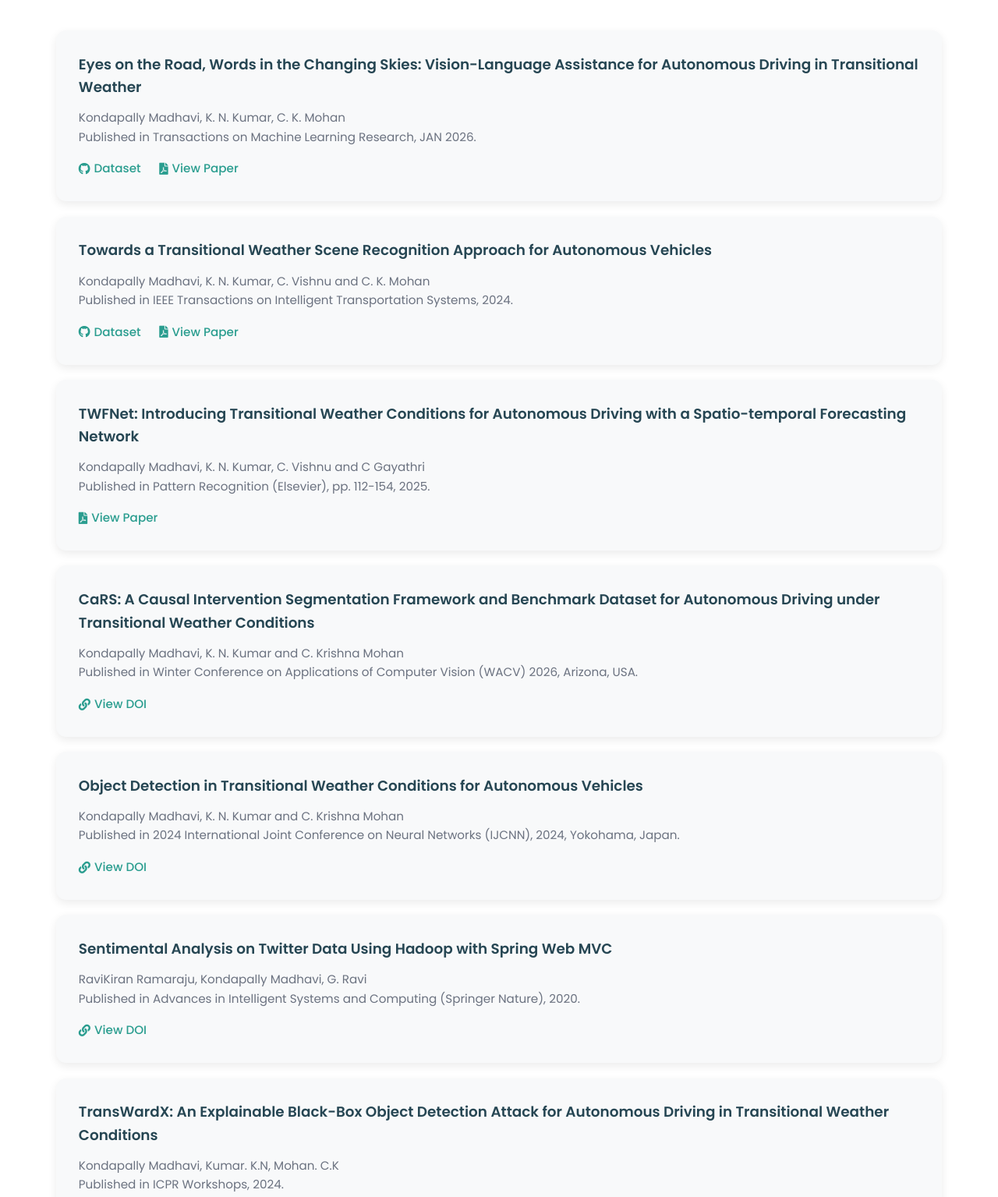
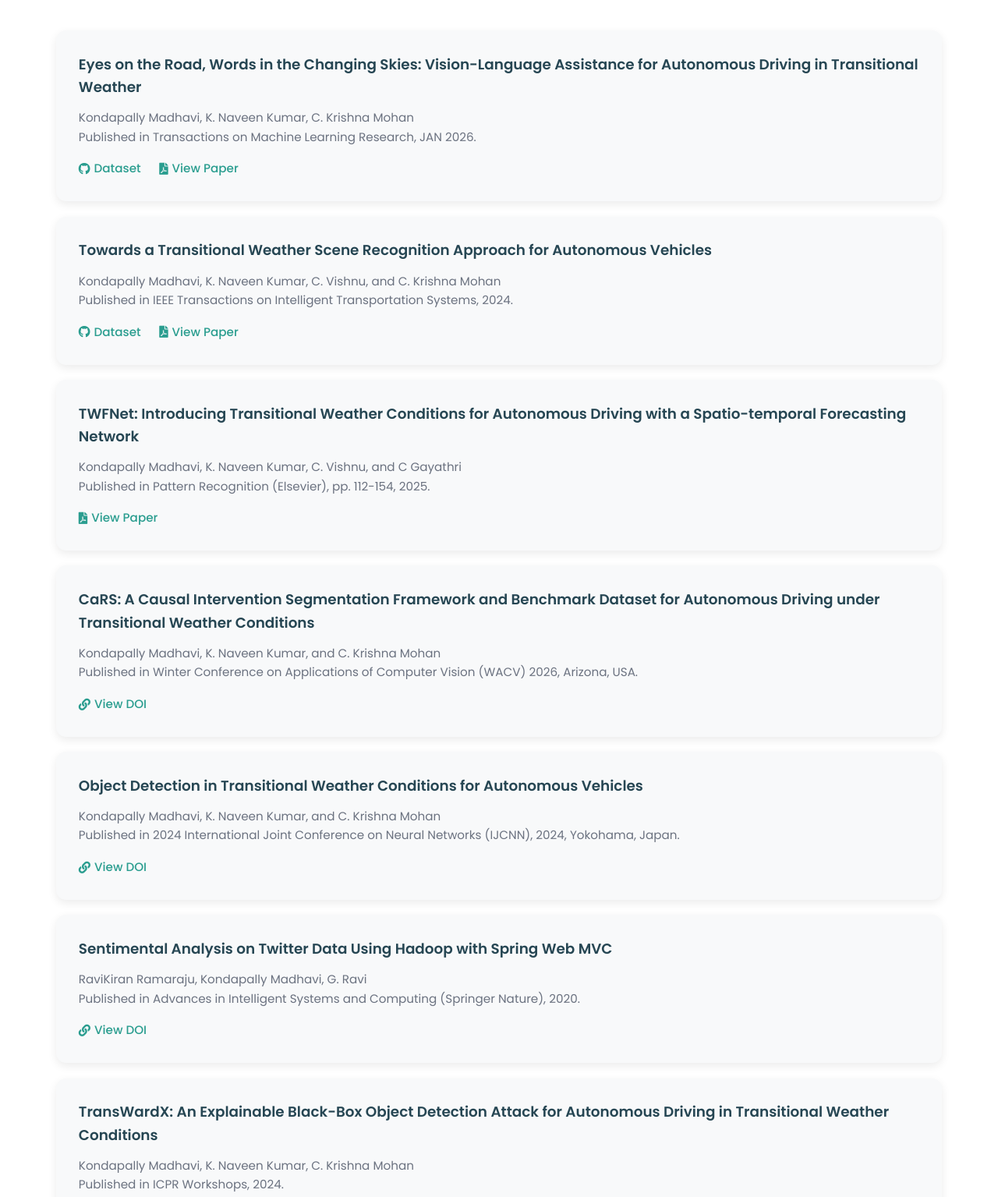
Before and after one commit to mk15001/cv, a website: page index.html in a window 1280 px wide. Shown: the part 3320-4855 px from the top of the page at 78% size. Drawn offline with Linux system fonts and the light colour scheme.

Commit message:
Update index.html

```diff
--- a/index.html
+++ b/index.html
@@ -940,21 +940,20 @@ nav ul li a:hover {
             </div>
             <div class="publication" data-type="journal">
                 <h3>Eyes on the Road, Words in the Changing Skies: Vision-Language Assistance for Autonomous Driving in Transitional Weather</h3>
-                <p>Kondapally Madhavi, K. N. Kumar, C. K. Mohan<br>Published in Transactions on Machine Learning Research, JAN 2026.</p>
+                <p>Kondapally Madhavi, K. Naveen Kumar, C. Krishna Mohan<br>Published in Transactions on Machine Learning Research, JAN 2026.</p>
                 <a href="https://github.com/mk15001/AIWD6-dataset"><i class="fab fa-github"></i> Dataset</a>
                 <a href="https://openreview.net/forum?id=PCEDvdVJon"><i class="fas fa-file-pdf"></i> View Paper</a>
             </div>
             <div class="publication" data-type="journal">
                 <h3>Towards a Transitional Weather Scene Recognition Approach for Autonomous Vehicles</h3>
-                <p>Kondapally Madhavi, K. N. Kumar, C. Vishnu and C. K. Mohan<br>Published in IEEE Transactions on Intelligent Transportation Systems, 2024.</p>
+                <p>Kondapally Madhavi, K. Naveen Kumar, C. Vishnu, and C. Krishna Mohan<br>Published in IEEE Transactions on Intelligent Transportation Systems, 2024.</p>
                 <a href="https://github.com/mk15001/AIWD6-dataset"><i class="fab fa-github"></i> Dataset</a>
                 <a href="https://doi.org/10.1109/TITS.2023.3331882"><i class="fas fa-file-pdf"></i> View Paper</a>
             </div>
 
             <div class="publication" data-type="journal">
-                <h3>TWFNet: Introducing Transitional Weather
-Conditions for Autonomous Driving with a Spatio-temporal Forecasting Network</h3>
-                <p>Kondapally Madhavi, K. N. Kumar, C. Vishnu and C Gayathri<br>Published in Pattern Recognition
+                <h3>TWFNet: Introducing Transitional Weather Conditions for Autonomous Driving with a Spatio-temporal Forecasting Network</h3>
+                <p>Kondapally Madhavi, K. Naveen Kumar, C. Vishnu, and C Gayathri<br>Published in Pattern Recognition
 (Elsevier), pp. 112-154, 2025. </p>
                 <a href="https://www.sciencedirect.com/science/article/abs/pii/S0031320325008143?via%3Dihub"><i class="fas fa-file-pdf"></i> View Paper</a>
             </div>
@@ -963,13 +962,13 @@ Conditions for Autonomous Driving with a Spatio-temporal Forecasting Network</h3
                 <h3>CaRS: A Causal Intervention
 Segmentation Framework and Benchmark Dataset for Autonomous Driving under Transitional Weather
 Conditions</h3>
-                <p>Kondapally Madhavi, K. N. Kumar and C. Krishna Mohan <br>Published in Winter Conference on Applications of Computer Vision (WACV) 2026, Arizona, USA.</p>
+                <p>Kondapally Madhavi, K. Naveen Kumar, and C. Krishna Mohan <br>Published in Winter Conference on Applications of Computer Vision (WACV) 2026, Arizona, USA.</p>
                 <a href=""><i class="fas fa-link"></i> View DOI</a>
             </div>
 
             <div class="publication" data-type="conference">
                 <h3>Object Detection in Transitional Weather Conditions for Autonomous Vehicles</h3>
-                <p>Kondapally Madhavi, K. N. Kumar and C. Krishna Mohan <br>Published in 2024 International Joint Conference on Neural Networks (IJCNN), 2024, Yokohama, Japan.</p>
+                <p>Kondapally Madhavi, K. Naveen Kumar, and C. Krishna Mohan <br>Published in 2024 International Joint Conference on Neural Networks (IJCNN), 2024, Yokohama, Japan.</p>
                 <a href="https://doi.org/10.1109/IJCNN60899.2024.10651445"><i class="fas fa-link"></i> View DOI</a>
             </div>
             <div class="publication" data-type="conference">
@@ -979,12 +978,12 @@ Conditions</h3>
             </div>
             <div class="publication" data-type="Workshop">
                 <h3>TransWardX: An Explainable Black-Box Object Detection Attack for Autonomous Driving in Transitional Weather Conditions</h3>
-                <p>Kondapally Madhavi, Kumar. K.N, Mohan. C.K<br>Published in ICPR Workshops, 2024.</p>
+                <p>Kondapally Madhavi, K. Naveen Kumar, C. Krishna Mohan<br>Published in ICPR Workshops, 2024.</p>
                 <a href="https://mk15001.github.io/files/TransWardX_An%20Explainable%20Black-box%20Object%20Detection.pdf"><i class="fas fa-file-pdf"></i> View Paper</a>
             </div>
             <div class="publication" data-type="Workshop">
                 <h3>Weather Scene Perception for Autonomous Vehicles</h3>
-                <p>Kondapally Madhavi, Mohan CK<br>Published in IEICE Proceedings Series 81 (S3-4), 2024.</p>
+                <p>Kondapally Madhavi, C. Krishna Mohan<br>Published in IEICE Proceedings Series 81 (S3-4), 2024.</p>
                 <a href="https://doi.org/10.34385/proc.81.S3-4"><i class="fas fa-link"></i> View DOI</a>
             </div>
             <div class="publication" data-type="Patents">
```
